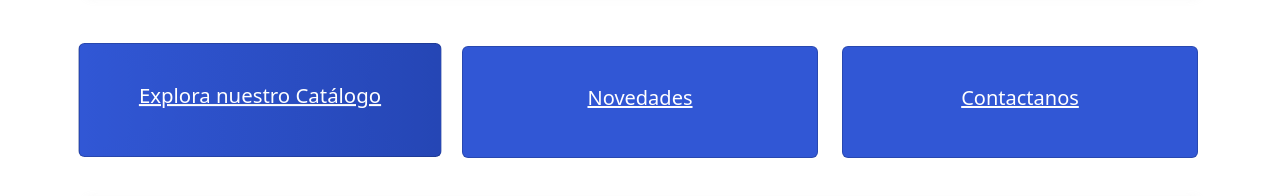
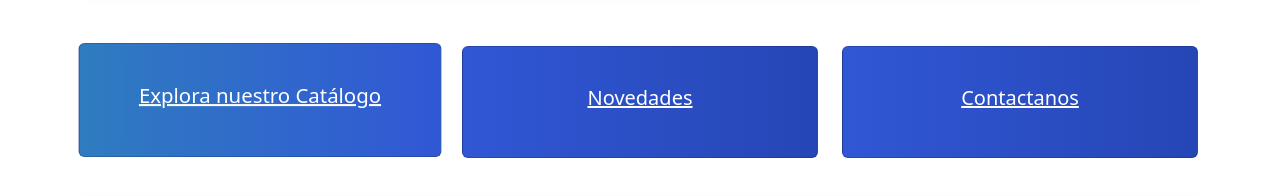
Before and after one commit to Pawlil/tp1-frontend, a React (Vite) app: page / in a window 1280 px wide. In both pictures the pointer is over the link "Explora nuestro Catálogo". Shown: the part 897-1093 px from the top of the page. Built offline with nearby package versions, Linux system fonts and the light colour scheme.

Commit message:
cambio minimo de css

```diff
--- a/src/components/linkCard.css
+++ b/src/components/linkCard.css
@@ -1,7 +1,7 @@
 .link-card{
     color: white;
     text-align: center;
-    background-color: #3157D5;
+    background: linear-gradient(to right, #3157D5, #2546B5);
     margin-bottom: 0.5rem;
     padding: 0;
     min-height: 7rem;
@@ -15,8 +15,8 @@
 }
 
 .link-card:hover{
-     background: linear-gradient(to right, #3157D5, #2546B5);
-     transform: translateY(-2px) scale(1.02);
+    background: linear-gradient(to left, #3157D5, #2f7cc0);
+    transform: translateY(-2px) scale(1.02);
 }
 
 .link-card .card-body {
```
